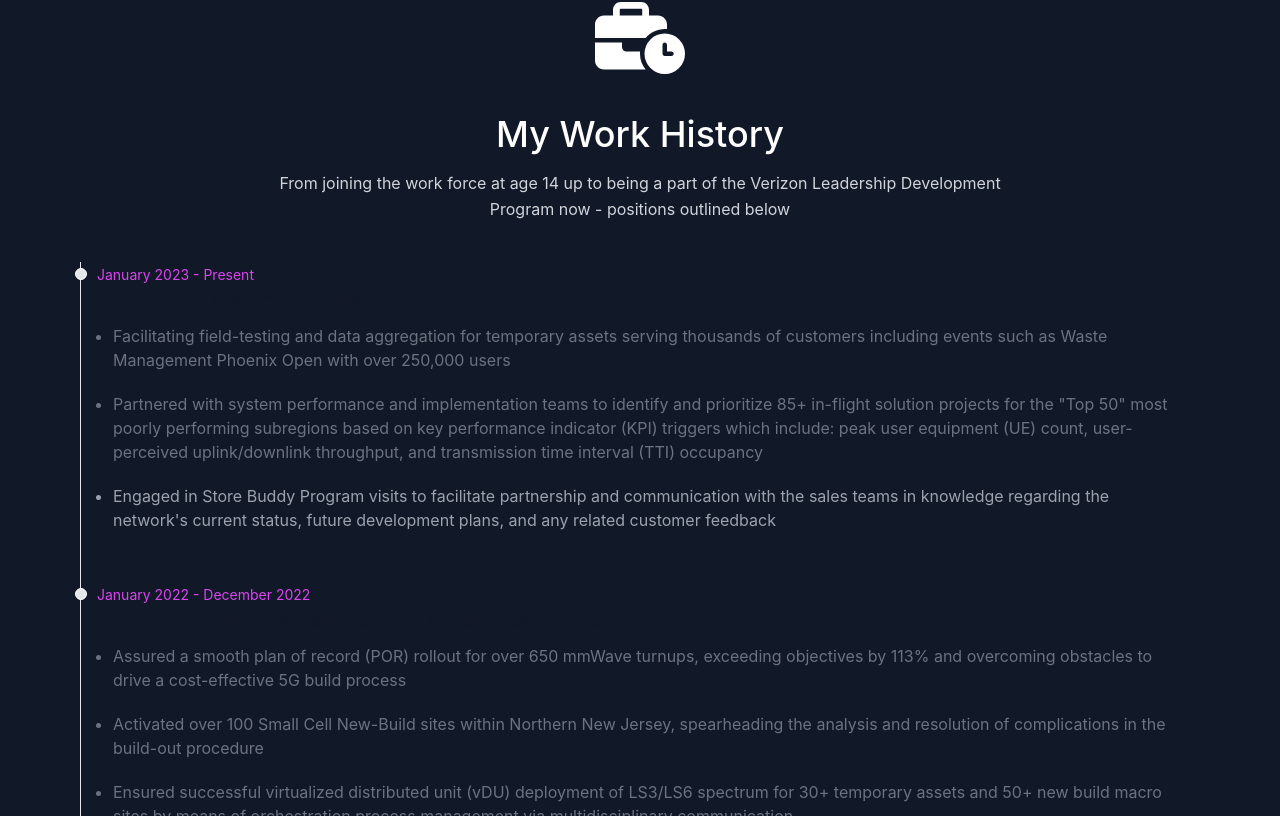
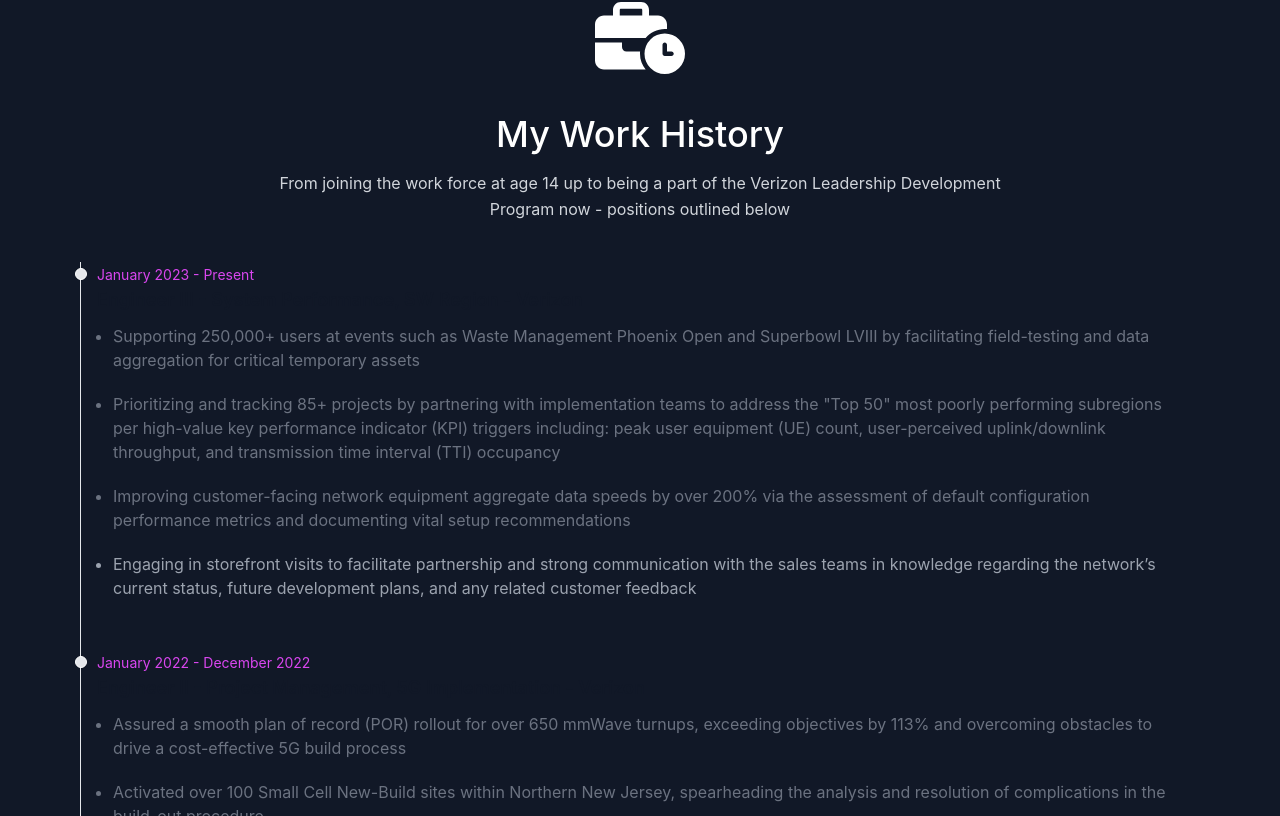
Before and after one commit to hannad4/hannad4.github.io, a React (Create React App) app in the folder new-website/: page / in a window 1280 px wide. Shown: the part 1907-2723 px from the top of the page. Built offline with nearby package versions, Linux system fonts and the light colour scheme.

Commit message:
updating wording

```diff
--- a/new-website/src/components/ContactNew.js
+++ b/new-website/src/components/ContactNew.js
@@ -57,7 +57,7 @@ export default function ContactNew() {
 
     const successMessage = document.createElement("span");
     successMessage.innerHTML =
-      "<strong>Email successfully sent!</strong> I'll be in touch soon";
+      "<strong>Message successfully sent!</strong> I'll be in touch soon";
     popup.appendChild(successMessage);
 
     // Append the popup to the document body
--- a/new-website/src/components/Work.js
+++ b/new-website/src/components/Work.js
@@ -38,23 +38,29 @@ export default function Work() {
               </h3>
               <ul class="list-disc px-4">
                 <li class="text-base font-normal text-gray-500 dark:text-gray-400 py-2.5">
-                  Facilitating field-testing and data aggregation for temporary
-                  assets serving thousands of customers including events such as
-                  Waste Management Phoenix Open with over 250,000 users
+                  Supporting 250,000+ users at events such as Waste Management
+                  Phoenix Open and Superbowl LVIII by facilitating field-testing
+                  and data aggregation for critical temporary assets
                 </li>
                 <li class="text-base font-normal text-gray-500 dark:text-gray-400 py-2.5">
-                  Partnered with system performance and implementation teams to
-                  identify and prioritize 85+ in-flight solution projects for
-                  the "Top 50" most poorly performing subregions based on key
-                  performance indicator (KPI) triggers which include: peak user
-                  equipment (UE) count, user-perceived uplink/downlink
-                  throughput, and transmission time interval (TTI) occupancy
+                  Prioritizing and tracking 85+ projects by partnering with
+                  implementation teams to address the "Top 50" most poorly
+                  performing subregions per high-value key performance indicator
+                  (KPI) triggers including: peak user equipment (UE) count,
+                  user-perceived uplink/downlink throughput, and transmission
+                  time interval (TTI) occupancy
+                </li>
+                <li class="text-base font-normal text-gray-500 dark:text-gray-400 py-2.5">
+                  Improving customer-facing network equipment aggregate data
+                  speeds by over 200% via the assessment of default
+                  configuration performance metrics and documenting vital setup
+                  recommendations
                 </li>
                 <li class="text-base font-normal text-gray-400 py-2.5">
-                  Engaged in Store Buddy Program visits to facilitate
-                  partnership and communication with the sales teams in
-                  knowledge regarding the network's current status, future
-                  development plans, and any related customer feedback
+                  Engaging in storefront visits to facilitate partnership and
+                  strong communication with the sales teams in knowledge
+                  regarding the network’s current status, future development
+                  plans, and any related customer feedback
                 </li>
               </ul>
             </li>
```
